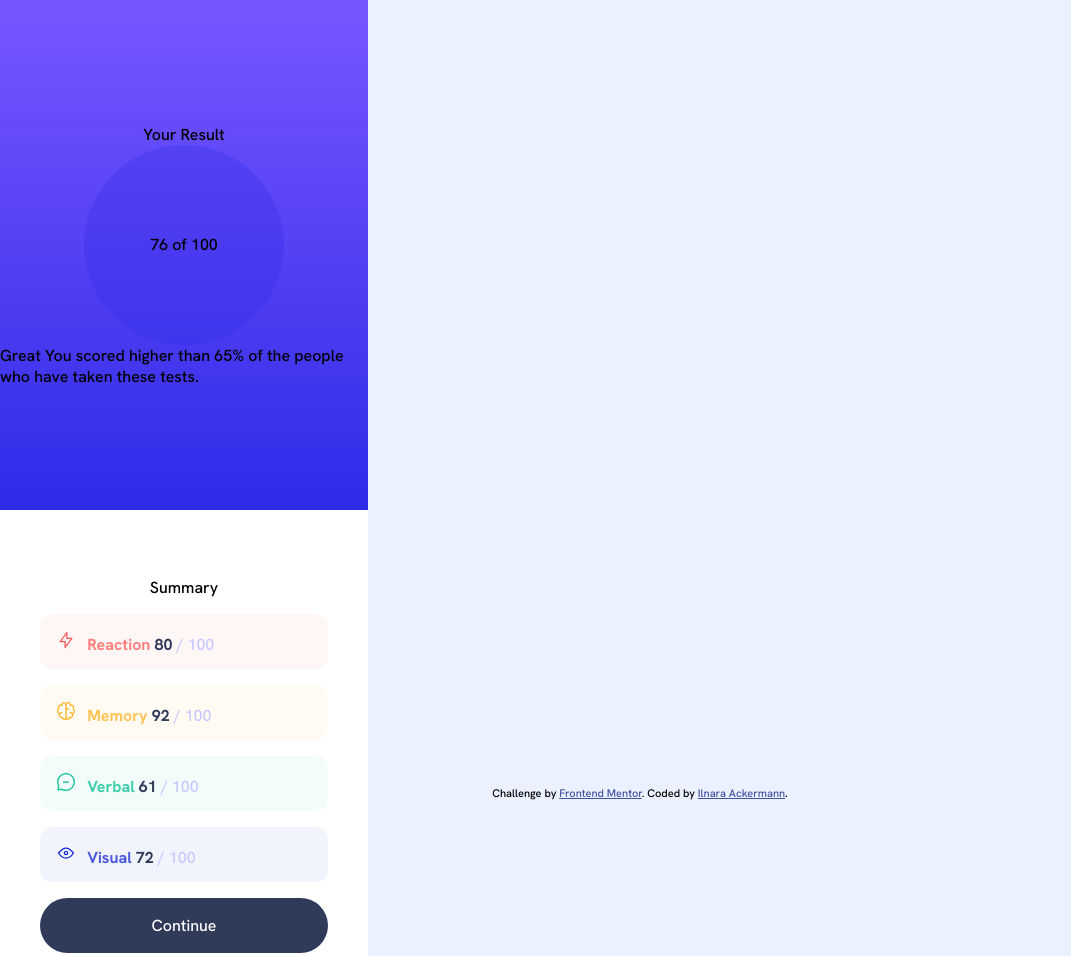
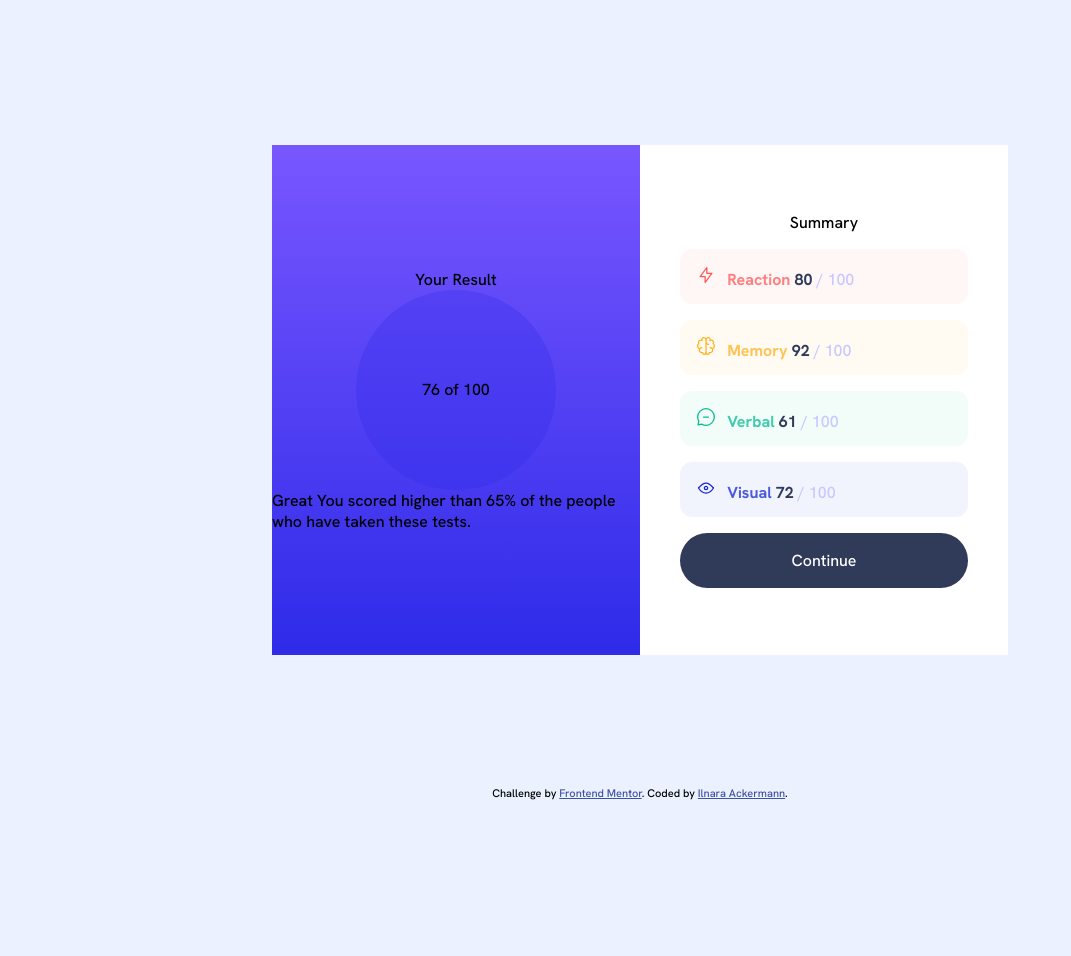
Before and after one commit to IlnaraAckermann/results-summary-component-main, a plain HTML site: page index.html in a window 1280 px wide. Shown: the top 956 px of the page, without its empty margins (0-1071 px from the left). After the commit the page ends 800 px from the top, so only its background shows below. Drawn offline with Linux system fonts and the light colour scheme.

Commit message:
Flex container centralize

```diff
--- a/index.html
+++ b/index.html
@@ -13,7 +13,8 @@
 
 <body>
 
-  <div class="content result">
+  <div class="content">
+    <div class="result">
       <div>
         Your Result
       </div>
@@ -30,8 +31,10 @@
 
     </div>
 
-    <div class="content summary">
+    <div class="summary">
+
         Summary
+
         <ul>
           <li>
             <span class="status reaction">Reaction</span>
@@ -52,6 +55,7 @@
         </ul>
 
       <button>Continue</button>
+    </div>
 
   </div>
 
--- a/src/css/style.css
+++ b/src/css/style.css
@@ -4,6 +4,8 @@
 body{
     font-family: 'Hanken Grotesk', sans-serif;
     background-color: hsl(221, 100%, 96%);
+    display: flex;
+    justify-content: center;
 }
 
 li {
@@ -37,23 +39,30 @@ li:nth-child(4){
 
 /*TODO corrigir posicionamento*/
 .content {
-    /* display: inline-flex; */
     display: flex;
     flex-direction: row;
-    height: 31.875rem;
-    width: 23rem;
     align-items: center;
     justify-content: center;
 }
 
-.content.summary {
+.summary {
+    display: flex;
     flex-direction: column;
+    justify-content: center;
+    align-items: center;
     background-color: hsl(0, 0%, 100%);
+    height: 31.875rem;
+    width: 23rem;
 }
 
-.content.result {
+.result {
+    display: flex;
     flex-direction: column;
+    justify-content: center;
+    align-items: center;
     background: linear-gradient(180deg, hsl(252, 100%, 67%) 0%, hsl(241, 81%, 54%) 100%);
+    height: 31.875rem;
+    width: 23rem;
 }
 
 
```
Lines whose indentation alone changed are shown as unchanged.
